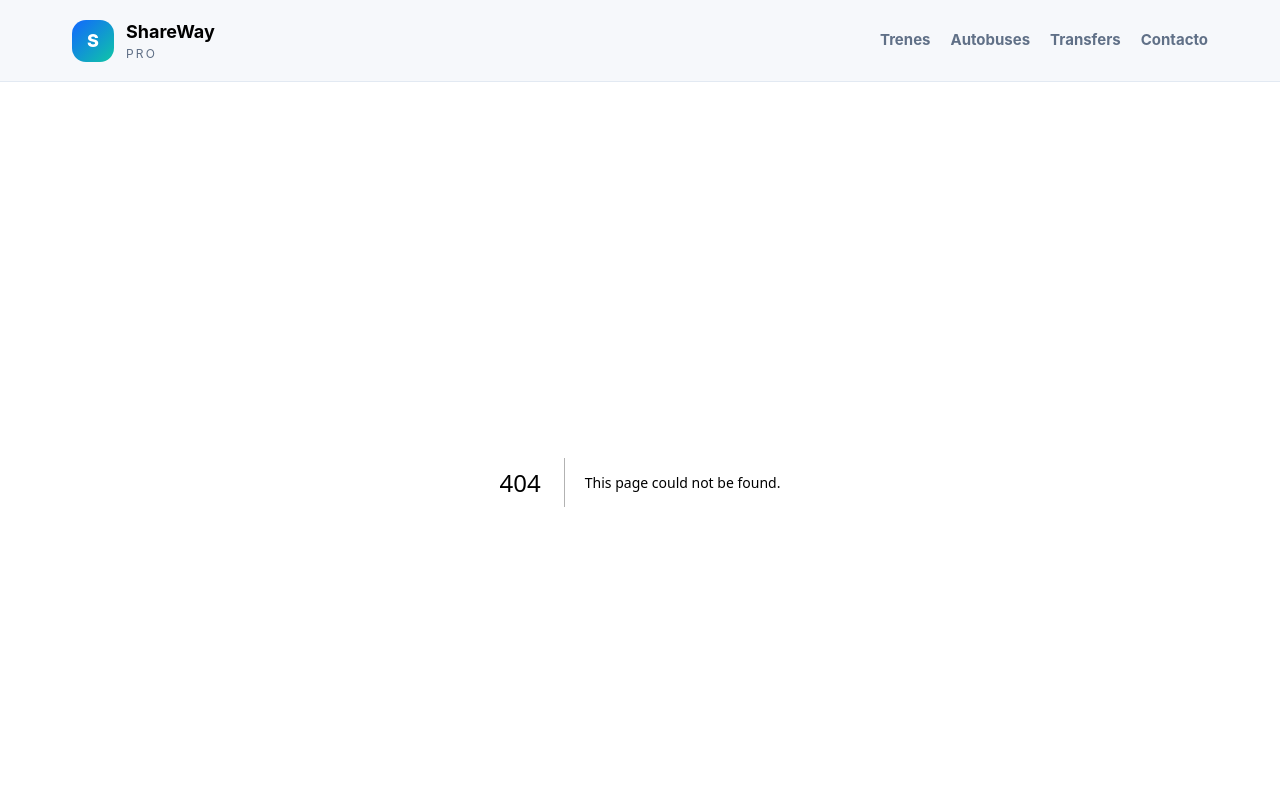
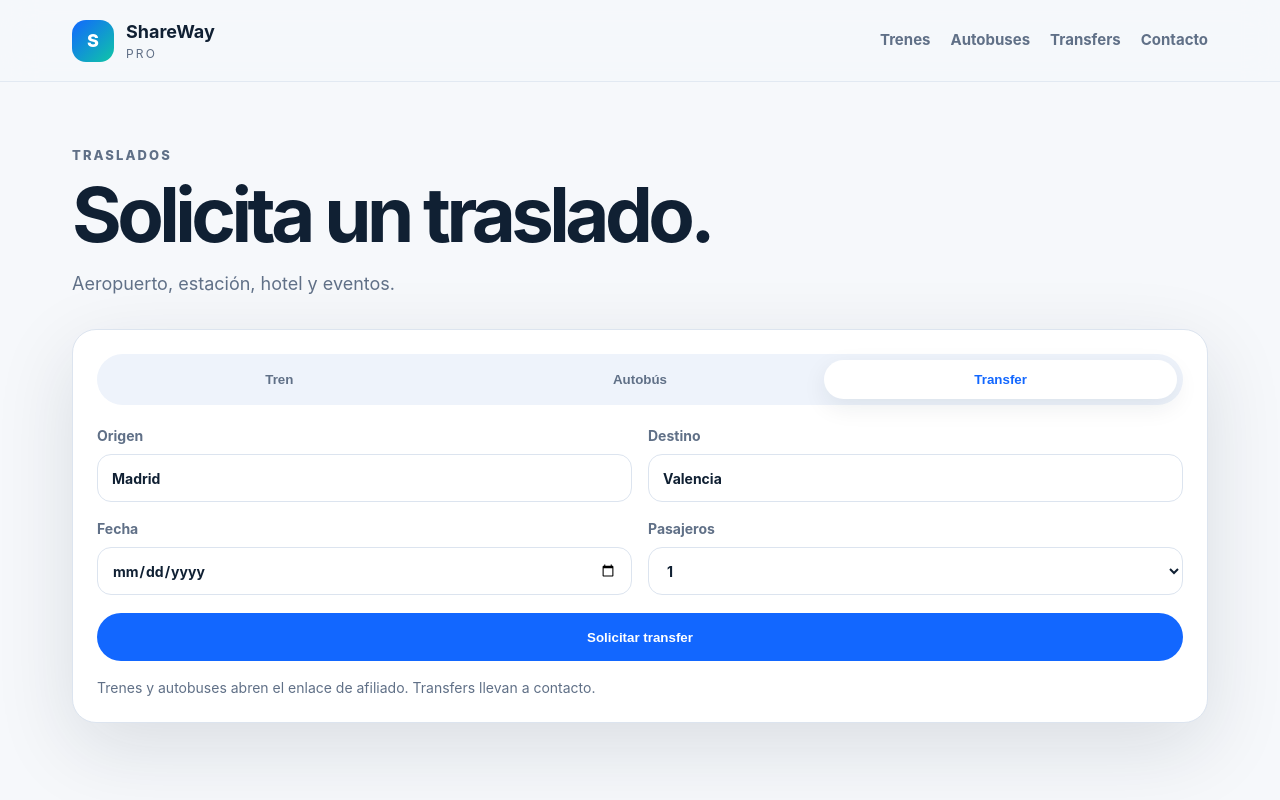
Before and after one commit to fuadel21/shareway-pro, a Next.js app: page /traslados in a window 1280 px wide. Before the commit this address had no page. Shown: the top 800 px of the page. Built offline with nearby package versions, Linux system fonts and the light colour scheme.

Commit message:
add traslados page

```diff
--- /dev/null
+++ b/pages/traslados.tsx
@@ -0,0 +1,5 @@
+import SearchForm from '@/components/SearchForm';
+
+export default function TrasladosPage() {
+  return <main className="page-wrap"><section className="page-hero"><p className="eyebrow">Traslados</p><h1>Solicita un traslado.</h1><p>Aeropuerto, estación, hotel y eventos.</p></section><SearchForm defaultMode="transfer" /></main>;
+}
```
